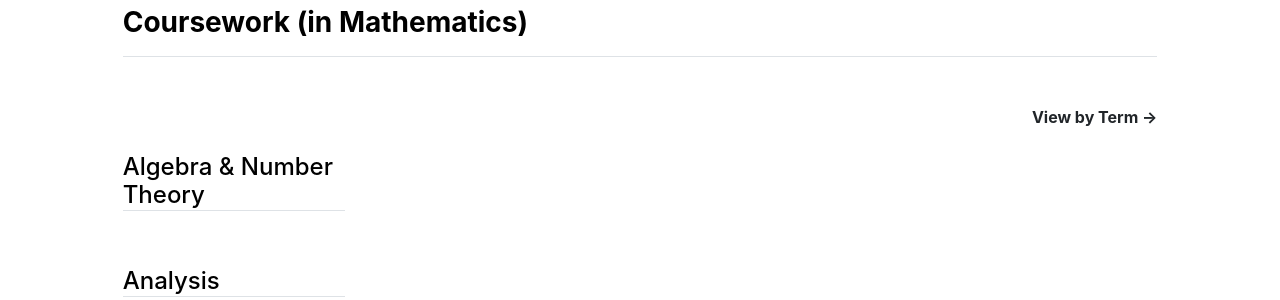
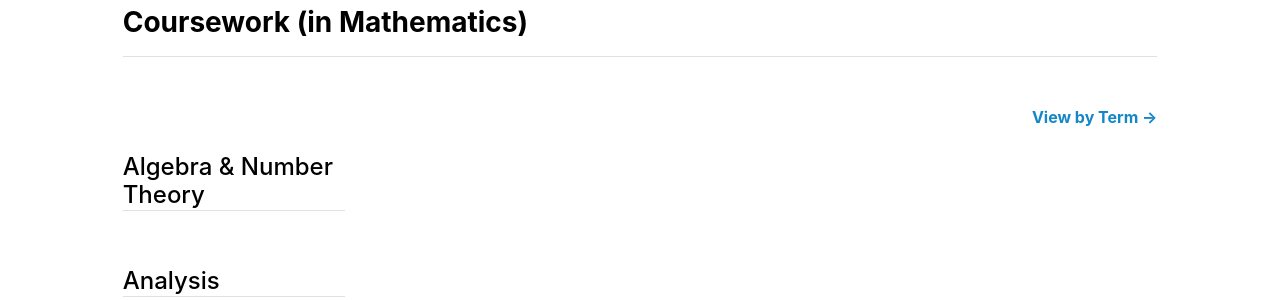
Before and after one commit to mino-jeong/mino-jeong.github.io, a Jekyll site: the page built from coursework-field.md, in a window 1280 px wide. Shown: the part 147-447 px from the top of the page. Built offline with Jekyll 4.4.1, drawn with Linux system fonts in a browser that asks for light colours.

Commit message:
Update coursework-field.html

```diff
--- a/_layouts/coursework-field.html
+++ b/_layouts/coursework-field.html
@@ -9,7 +9,9 @@
     <h3 class="fw-bold border-bottom pb-3 mb-5">Coursework (in Mathematics)</h3>
 
     <p class="mb-4 text-end">
-      <a href="/coursework-term" style="text-decoration: none; color: #1487C8;"><strong>View by Term →</strong></a>
+      <a href="/coursework-term" style="color: #1487C8 !important; text-decoration: none;">
+        <strong>View by Term →</strong>
+      </a>
     </p>
 
     <div class="row g-5 mb-5">
```
